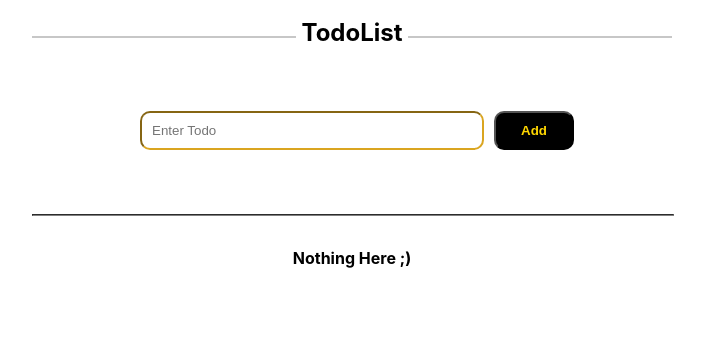
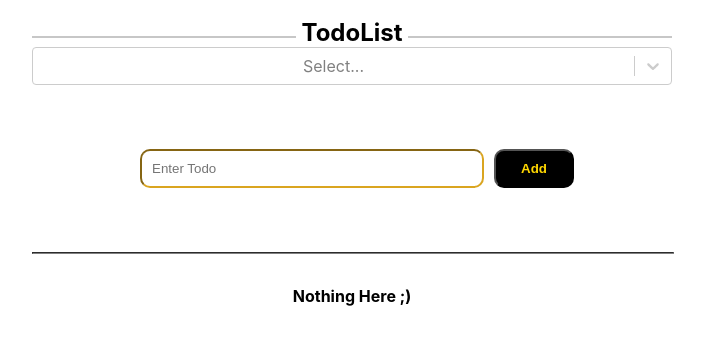
Before and after one commit to Alireza-Allahverdi/todo-list, a React (Create React App) app: page / in a window 1280 px wide. Shown: the top 344 px of the page, without its empty margins (288-993 px from the left). Built offline with nearby package versions, Linux system fonts and the light colour scheme.

Commit message:
some bugs fixed and style added

```diff
--- a/src/components/NavBar.js
+++ b/src/components/NavBar.js
@@ -13,12 +13,6 @@ const NavBar = ({ unCompleted, selectHanlder, state }) => {
                 unCompleted ?
                     <>
                         <h4>you have {unCompleted} unfinished tasks</h4>
-                        <Select
-                            value={state}
-                            options={options}
-                            onChange={selectHanlder}
-                        />
-
                         {/*
                         WITH SELECT
                        <select value={state} onChange={selectHanlder}>
@@ -30,6 +24,12 @@ const NavBar = ({ unCompleted, selectHanlder, state }) => {
                     </>
                     : ""
             }
+            <Select
+                value={state}
+                options={options}
+                onChange={selectHanlder}
+                styles={{ma:"1rem"}}
+            />
         </div>
     );
 }
--- a/src/components/Todo.js
+++ b/src/components/Todo.js
@@ -5,7 +5,7 @@ function Todo({ info, keys, completeTodo, onDelete, onEdit }) {
     return (
         <div className='todo-item' key={keys}>
             <input className="checkbox" type="checkbox" onClick={completeTodo} />
-            <div className={`todo-text ${info.isComplete ? "complete" : ""}`}>
+            <div className={`todo-text ${info.isComplete ? "complete" : ""}`} onClick={completeTodo}>
                 {info.text}
             </div>
             <div className="buttons-container">
--- a/src/components/TodoApp.js
+++ b/src/components/TodoApp.js
@@ -85,13 +85,16 @@ function TodoApp() {
             case "Completed":
                 let filterCompleted = todos.filter((t) => t.isComplete)
                 setFilteredTodos(filterCompleted)
+                setState("All")
                 break;
             case "UnCompleted":
                 let filterUnCompleted = todos.filter((t) => !t.isComplete)
                 setFilteredTodos(filterUnCompleted)
+                setState("All")
                 break;
             default:
                 setFilteredTodos(todos)
+                setState("All")
                 break;
         }
     }
@@ -105,9 +108,9 @@ function TodoApp() {
             <div className="linethrought" />
             <h2 className="title">TodoList</h2>
             <NavBar
-            unCompleted={filterUnCompleted()}
-            selectHanlder={selectChangeHandler}
-            state={state} />
+                unCompleted={filterUnCompleted()}
+                selectHanlder={selectChangeHandler}
+                state={state} />
             <TodoForm addOrEditTodo={todoAddHandler} />
             <hr />
             <TodoList
--- a/src/styles/todoStyle.scss
+++ b/src/styles/todoStyle.scss
@@ -87,6 +87,7 @@ hr {
         cursor: pointer;
     }
     .todo-text {
+        cursor: pointer;
         width: max-content;
         margin: 0 auto;
         text-align: start;
```
